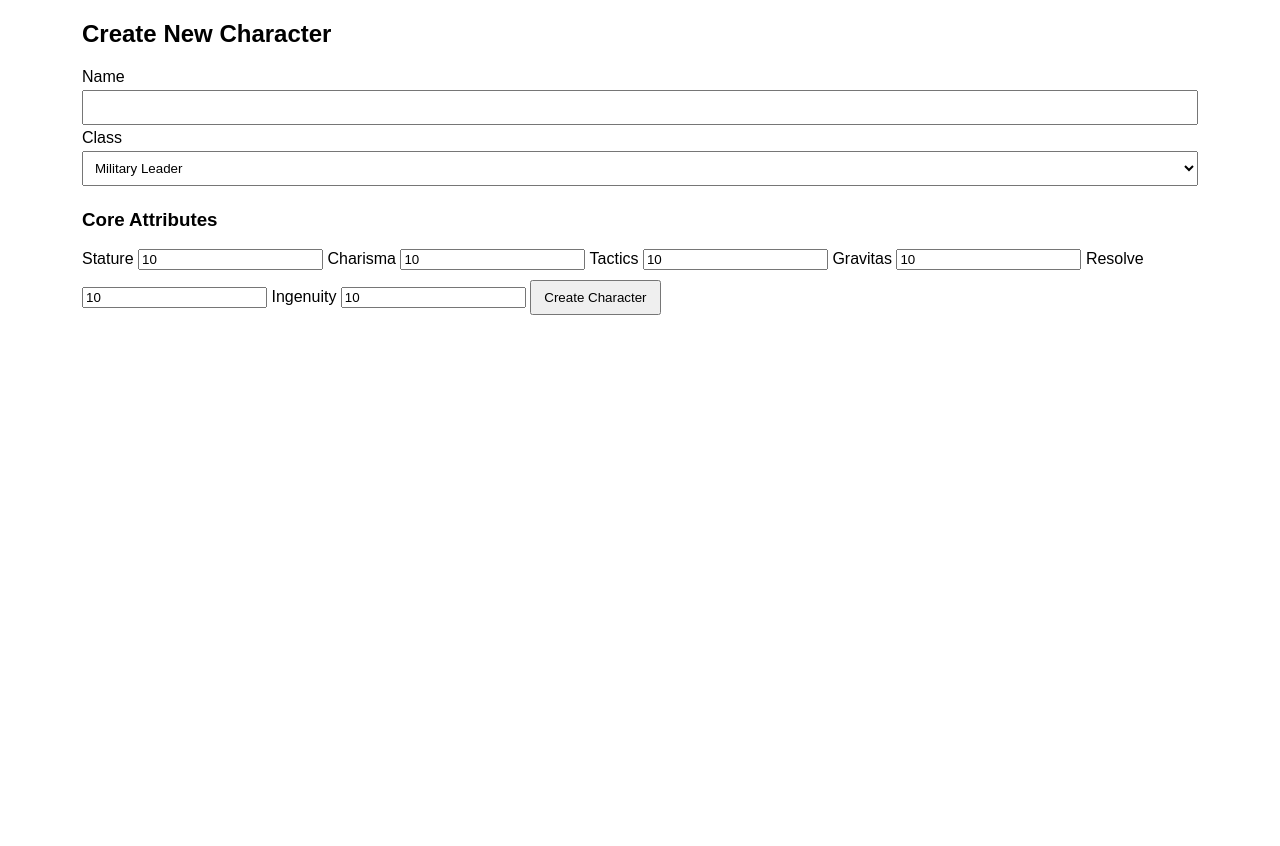
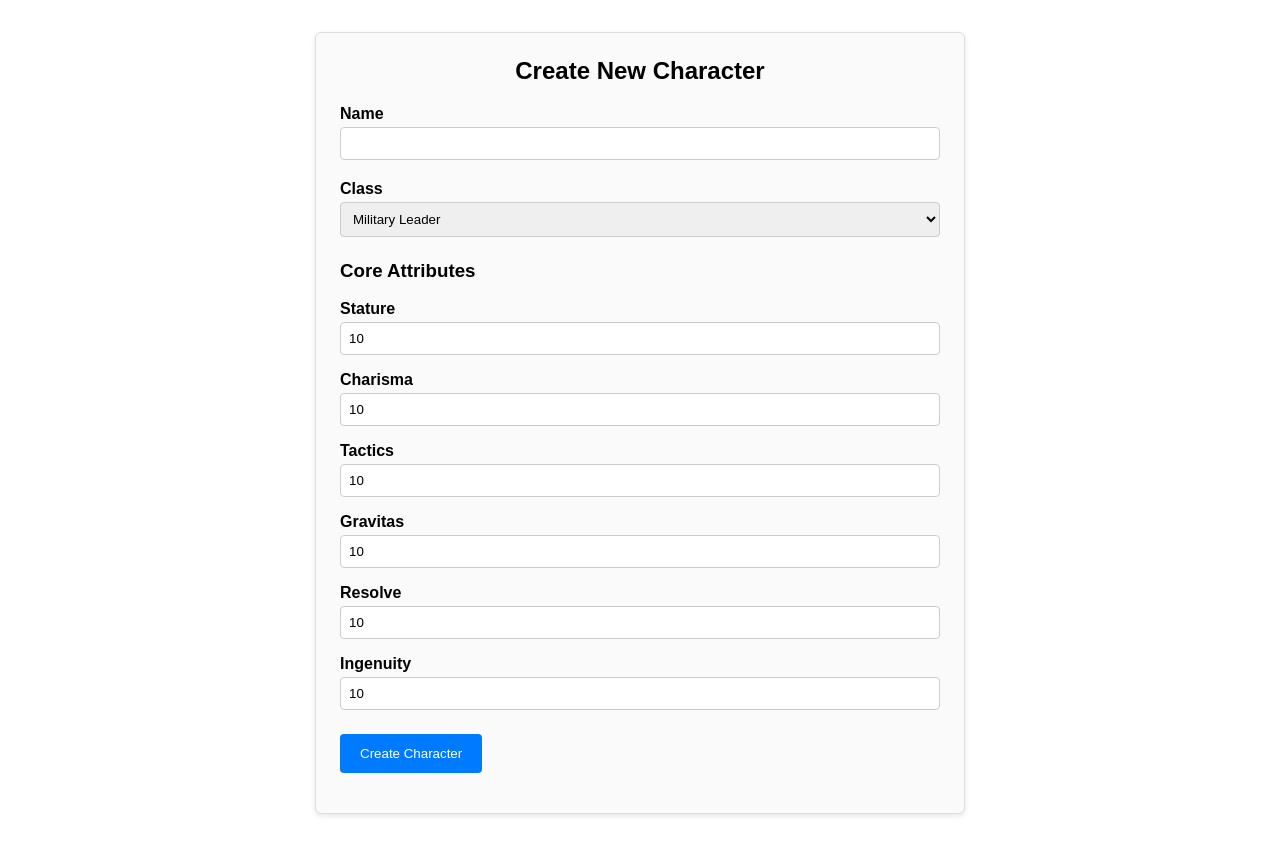
Before and after one commit to TristanMiano/InfluenceRPG, a FastAPI app: template src/server/templates/character_create.html in a window 1280 px wide. Before the commit the page ends 315 px from the top, so only its background shows below. Run offline with FastAPI, Linux system fonts and the light colour scheme; the template is opened without the code that fills it, so the values that code supplies are empty.

Commit message:
character css

```diff
--- /dev/null
+++ b/src/server/static/css/character_create.css
@@ -0,0 +1,51 @@
+/* character_create.css */
+.char-create-container {
+  max-width: 600px;
+  margin: 2rem auto;
+  padding: 1.5rem;
+  background: #fafafa;
+  border: 1px solid #ddd;
+  border-radius: 6px;
+  box-shadow: 0 2px 5px rgba(0,0,0,0.1);
+}
+
+.char-create-container h2 {
+  margin-top: 0;
+  text-align: center;
+}
+
+.char-create-container label {
+  display: block;
+  margin-top: 1rem;
+  font-weight: bold;
+}
+
+.char-create-container input[type="text"],
+.char-create-container select,
+.char-create-container input[type="number"] {
+  width: 100%;
+  padding: 0.5rem;
+  margin-top: 0.25rem;
+  box-sizing: border-box;
+  border: 1px solid #ccc;
+  border-radius: 4px;
+}
+
+.char-create-container button {
+  margin-top: 1.5rem;
+  padding: 0.75rem 1.25rem;
+  border: none;
+  border-radius: 4px;
+  background: #007bff;
+  color: white;
+  cursor: pointer;
+}
+
+.char-create-container button:hover {
+  background: #0056b3;
+}
+
+.error {
+  color: red;
+  margin-top: 0.5rem;
+}
--- a/src/server/templates/character_create.html
+++ b/src/server/templates/character_create.html
@@ -2,7 +2,12 @@
 
 {% block title %}Create Character – Influence RPG{% endblock %}
 
+{% block css %}
+  <link rel="stylesheet" href="/static/css/character_create.css">
+{% endblock %}
+
 {% block content %}
+	<div class="char-create-container">
 	  <h2>Create New Character</h2>
 	  <form id="char-create-form">
 		<input type="hidden" id="username" value="{{username}}" />
@@ -30,6 +35,7 @@
 		<button type="submit">Create Character</button>
 		<p id="error" class="error"></p>
 	  </form>
+	</div>
 {% endblock %}
 
 {% block scripts %}
```
Lines whose indentation alone changed are shown as unchanged.
